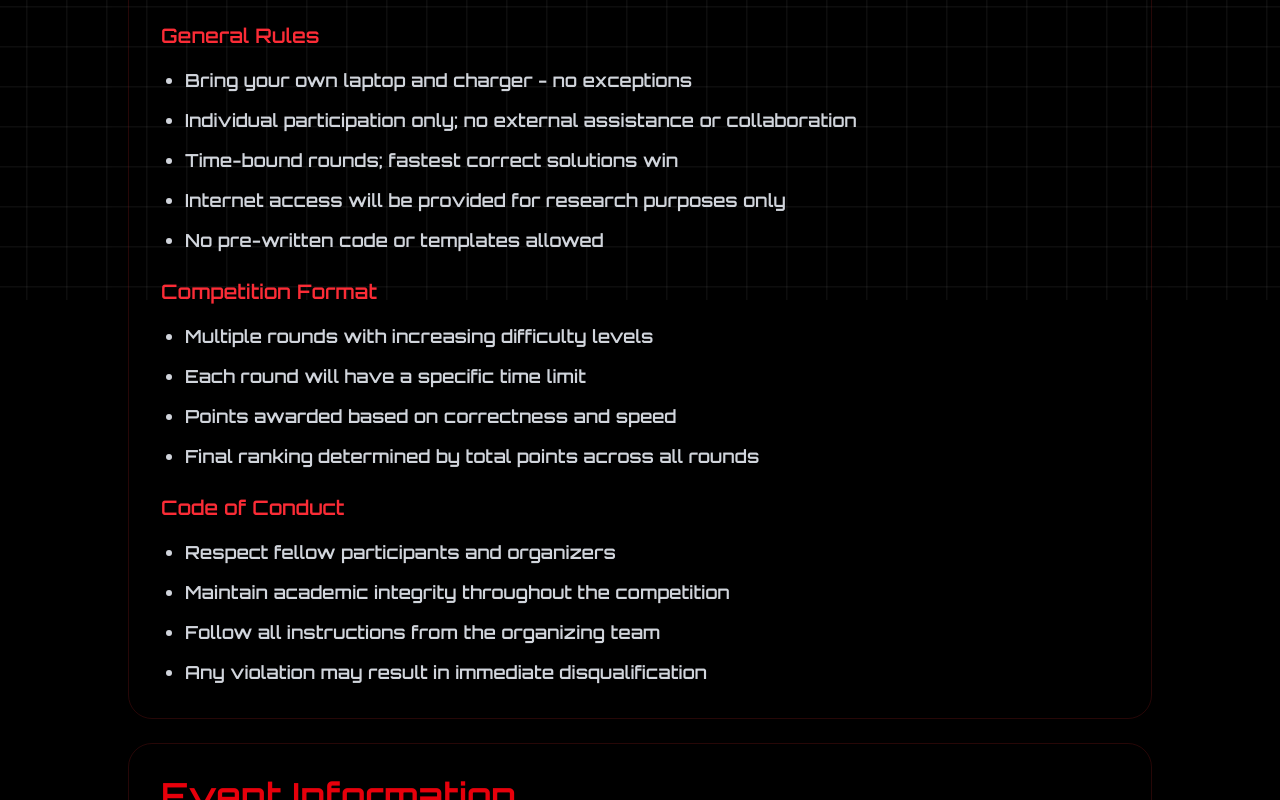
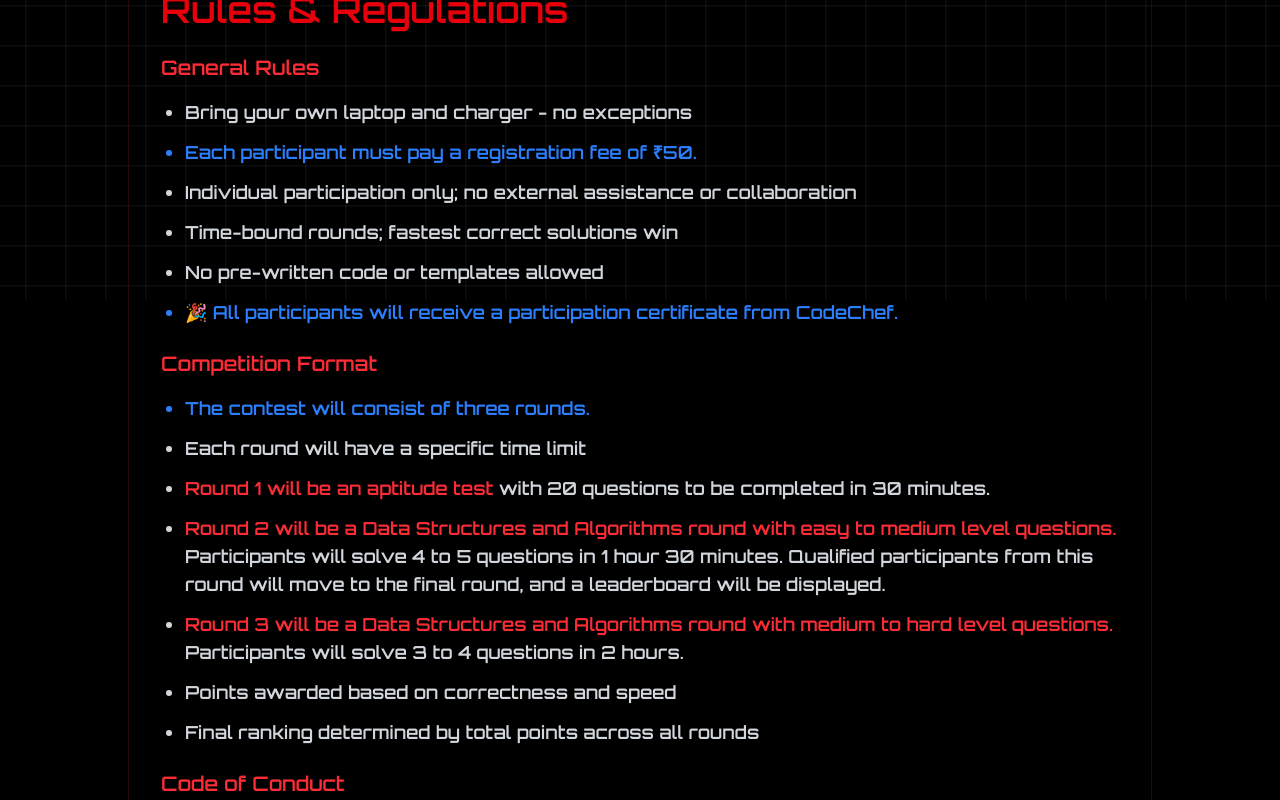
Before and after one commit to LakshmiDeepak27/BYTEBATTLE, a Next.js app: page / in a window 1280 px wide. Shown: the part 1300-2100 px from the top of the page. Built offline with nearby package versions, Linux system fonts and the light colour scheme.

Commit message:
v1 changes made

```diff
--- a/src/app/page.tsx
+++ b/src/app/page.tsx
@@ -76,7 +76,7 @@ export default function HomePage() {
 
       <Navbar />
 
-      <div className="relative flex flex-col items-center w-full z-10 mt-10">
+      <div className="relative flex flex-col items-center w-full z-10 mt-18">
         <h2 className="text-lg sm:text-xl md:text-3xl font-bold text-red-400 tracking-wider mb-2 text-center animate-pulse px-4">
           Registrations Started!
         </h2>
--- a/src/components/AboutSection.tsx
+++ b/src/components/AboutSection.tsx
@@ -36,7 +36,7 @@ export default function About() {
           <div className="rounded-2xl p-6 border border-white">
             <ul className="list-disc ml-6 space-y-2 text-base md:text-lg">
               <li>Open to all students with a passion for coding</li>
-              <li>Encourages individual participation and teamwork</li>
+              <li>Encourages individual participation </li>
               <li>Real-world algorithmic challenges to test your logic and speed</li>
               <li>Recognition and prizes for top performers</li>
               <li>A platform to learn, grow, and network with fellow coders</li>
--- a/src/components/OrganisersSection.tsx
+++ b/src/components/OrganisersSection.tsx
@@ -10,7 +10,7 @@ export default function OrganisersSection() {
     { name: "Hemanth B", role: "Problem Tester", image: "/organisers/Hemanth_B.jpg" },
     { name: "Supriya", role: "Problem Tester", image: "/organisers/Supriya.jpg" },
     { name: "Manoj", role: "Platform Manager", image: "/organisers/Manoj.jpg" },
-        { name: "Deepak", role: "Technical Head", image: "/organisers/deepak.png" },
+    { name: "Deepak", role: "Technical Head", image: "/organisers/deepak.png" },
     { name: "Chaturva", role: "Technical Support", image: "/organisers/Chaturva.jpg" },
     { name: "Dhanya", role: "Technical Support", image: "/organisers/Dhanya.jpg" },
     { name: "Thanmayi", role: "Operations Logistics", image: "/organisers/Thanmayi.jpg" },
@@ -71,14 +71,17 @@ export default function OrganisersSection() {
           <div className="grid grid-cols-1 md:grid-cols-2 gap-6">
             <div className="bg-black rounded-2xl p-4 border border-white">
               <h4 className="text-lg font-semibold text-red-500 mb-3">📧 Contact Information</h4>
-              <p className="text-base">Email: contact@bytebattle.com</p>
-              <p className="text-base">Phone: Coming Soon</p>
-              <p className="text-sm text-gray-400 mt-2">We&apos;ll update contact details soon</p>
+              <p className="text-base">Email: <a
+                href="mailto:chaturva2005@gmail.com"
+                className="text-red-500 font-semibold hover:underline"
+              >chaturva2005@gmail.com</a></p>
+              <p className="text-base">Phone: <span className="text-red-500">6281856189</span></p>
             </div>
 
             <div className="bg-black rounded-2xl p-4 border border-white">
-              <h4 className="text-lg font-semibold text-red-500 mb-3">🌐 Follow Us</h4>
-              <p className="text-base">Social media links coming soon</p>
+              <h4 className="text-lg font-semibold text-red-500 mb-3">🌐 Follow Us on</h4>
+              <p className="text-base">Instagram : <span ><a className="text-green-500 font-semibold hover:underline" href="https://www.instagram.com/byte_battle2025?igsh=ZHY3OTdvdzQ1aXhk&utm_source=ig_contact_invite" target="_blank">BYTE-BATTLE</a></span></p>
+              <p className="text-base">WhatsApp: <span><a className="text-green-500 font-semibold hover:underline" href="https://chat.whatsapp.com/BoGcnkYtrl0G130KfXG742?mode=ems_wa_t" target="_blank">Join WhatsApp</a></span></p>
               <p className="text-sm text-gray-400 mt-2">Stay connected for updates</p>
             </div>
           </div>
--- a/src/components/RegisterCtaSection.tsx
+++ b/src/components/RegisterCtaSection.tsx
@@ -15,15 +15,16 @@ export default function RegisterCtaSection() {
           <div className="grid grid-cols-1 md:grid-cols-3 gap-4 max-w-4xl mx-auto">
             <div className="bg-black rounded-2xl p-4 border border-white">
               <h4 className="text-lg font-semibold text-red-500 mb-2">🏆 Prizes</h4>
-              <p className="text-sm">Exciting rewards for winners</p>
+              <p className="text-lg">The top three winners will receive <span className="text-green-500"> free CodeChef Premium subscription</span> along with a <span className="text-red-500">share of the ₹10,000 prize pool</span>.
+</p>
             </div>
             <div className="bg-black rounded-2xl p-4 border border-white">
-              <h4 className="text-lg font-semibold text-red-500 mb-2">📚 Learning</h4>
-              <p className="text-sm">Grow your coding skills</p>
+              <h4 className="text-lg font-semibold text-red-500 mb-2">📚 Benifits</h4>
+              <p className="text-lg">All participants will receive a participation certificate from CodeChef and a 40% discount on CodeChef courses.</p>
             </div>
             <div className="bg-black rounded-2xl p-4 border border-white">
               <h4 className="text-lg font-semibold text-red-500 mb-2">🤝 Network</h4>
-              <p className="text-sm">Connect with fellow coders</p>
+              <p className="text-lg">Connect with fellow coders</p>
             </div>
           </div>
 
@@ -36,7 +37,7 @@ export default function RegisterCtaSection() {
             </a>
 
             <p className="text-sm text-gray-400">
-              Registration is completely free • Limited spots available • Don&apos;t miss out!
+              Limited spots available • Don&apos;t miss out!
             </p>
           </div>
         </div>
--- a/src/components/RulesSection.tsx
+++ b/src/components/RulesSection.tsx
@@ -11,18 +11,26 @@ export default function RulesSection() {
             <h4 className="text-xl font-semibold text-red-500 mb-4">General Rules</h4>
             <ul className="list-disc ml-6 space-y-3 text-base md:text-lg">
               <li>Bring your own laptop and charger - no exceptions</li>
+              <li  className="text-blue-500 font-bold">Each participant must pay a registration fee of ₹50.</li>
               <li>Individual participation only; no external assistance or collaboration</li>
               <li>Time-bound rounds; fastest correct solutions win</li>
-              <li>Internet access will be provided for research purposes only</li>
               <li>No pre-written code or templates allowed</li>
+             <li className="text-blue-500 font-bold">
+  🎉 All participants will receive a participation certificate from CodeChef.
+</li>
+
+
             </ul>
           </div>
 
           <div>
             <h4 className="text-xl font-semibold text-red-500 mb-4">Competition Format</h4>
             <ul className="list-disc ml-6 space-y-3 text-base md:text-lg">
-              <li>Multiple rounds with increasing difficulty levels</li>
+              <li  className="text-blue-500 font-bold">The contest will consist of three rounds.</li>
               <li>Each round will have a specific time limit</li>
+              <li><span className="text-red-500 font-bold">Round 1 will be an aptitude test </span>with 20 questions to be completed in 30 minutes.</li>
+              <li><span  className="text-red-500 font-bold">Round 2 will be a Data Structures and Algorithms round with easy to medium level questions.</span> Participants will solve 4 to 5 questions in 1 hour 30 minutes. Qualified participants from this round will move to the final round, and a leaderboard will be displayed.</li>
+              <li><span className="text-red-500 font-bold">Round 3 will be a Data Structures and Algorithms round with medium to hard level questions.</span> Participants will solve 3 to 4 questions in 2 hours.</li>
               <li>Points awarded based on correctness and speed</li>
               <li>Final ranking determined by total points across all rounds</li>
             </ul>
```
Also changed, not shown: public/loaderio-0ec7a16a67ce5482be0f32e73496fc76.txt (deleted).
